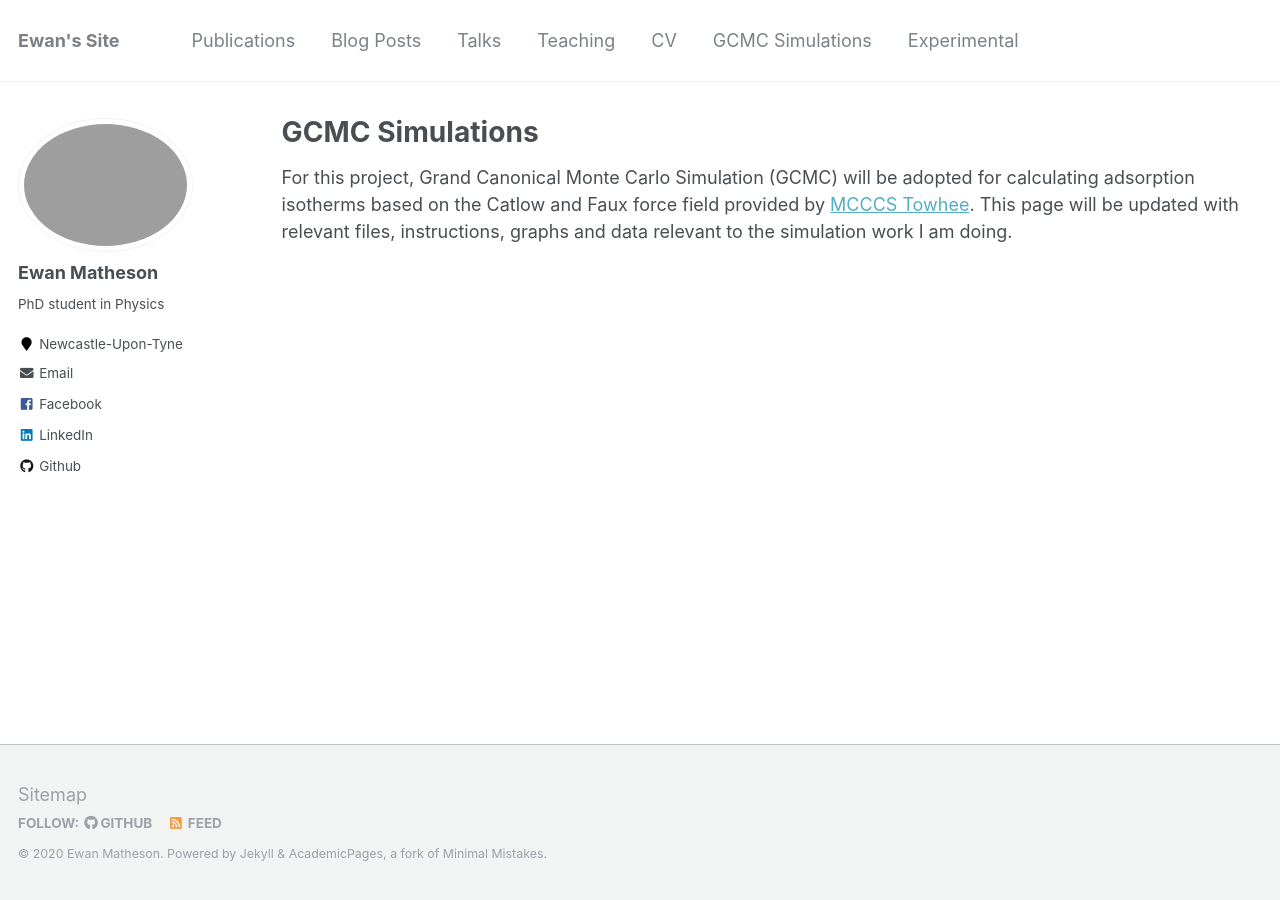
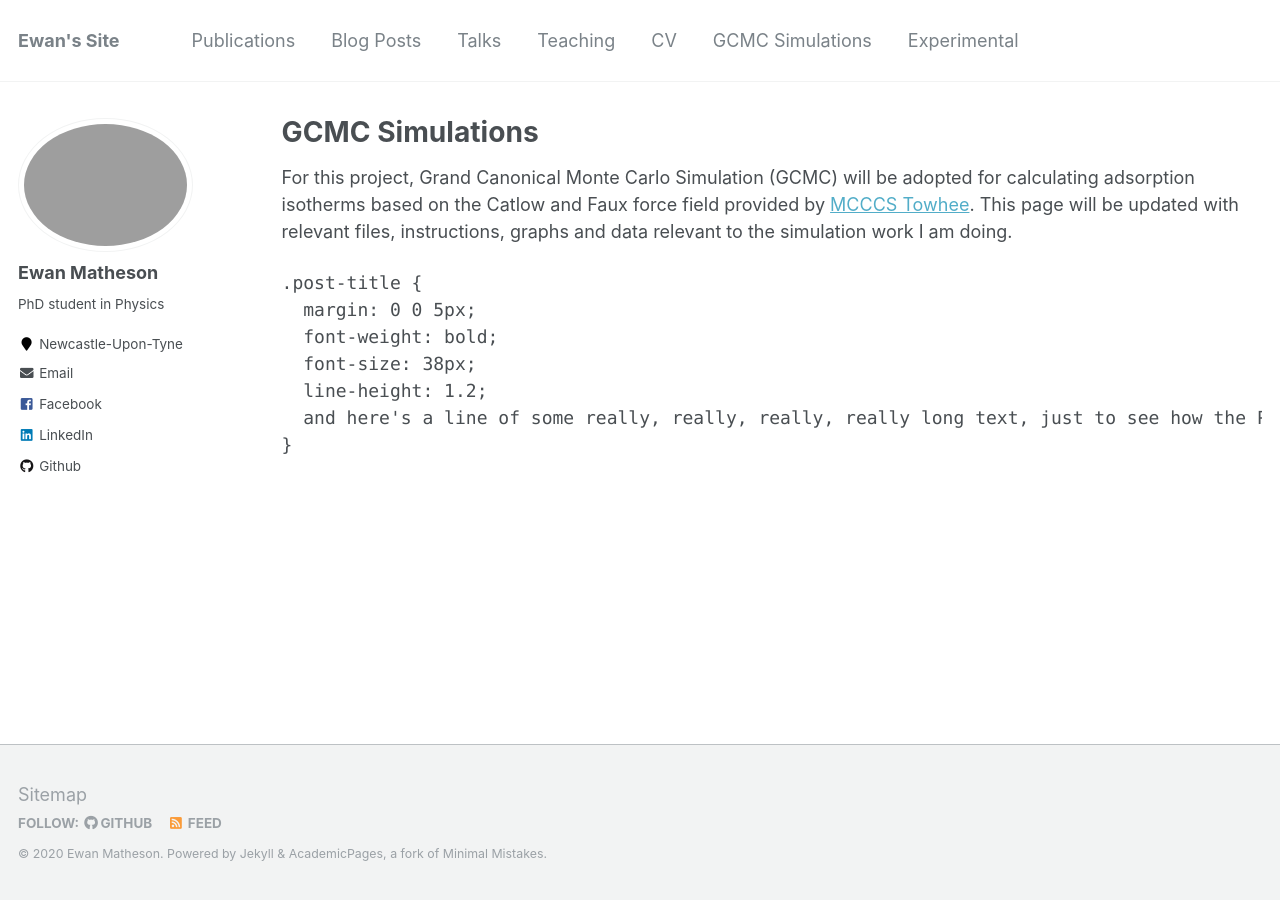
Before and after one commit to EwanMatheson/ewanmatheson.github.io, a Jekyll site: the page built from _pages/coding.md, in a window 1280 px wide. Built offline with Jekyll 4.4.1, drawn with Linux system fonts in a browser that asks for light colours.

Commit message:
Update coding.md

```diff
--- a/_pages/coding.md
+++ b/_pages/coding.md
@@ -6,3 +6,13 @@ author_profile: true
 ---
 
 For this project, Grand Canonical Monte Carlo Simulation (GCMC) will be adopted for calculating adsorption isotherms based on the Catlow and Faux force field provided by [MCCCS Towhee](http://towhee.sourceforge.net/forcefields/catlow_faux.html). This page will be updated with relevant files, instructions, graphs and data relevant to the simulation work I am doing.
+
+<pre>
+.post-title {
+  margin: 0 0 5px;
+  font-weight: bold;
+  font-size: 38px;
+  line-height: 1.2;
+  and here's a line of some really, really, really, really long text, just to see how the PRE tag handles it and to find out how it overflows;
+}
+</pre>
```
